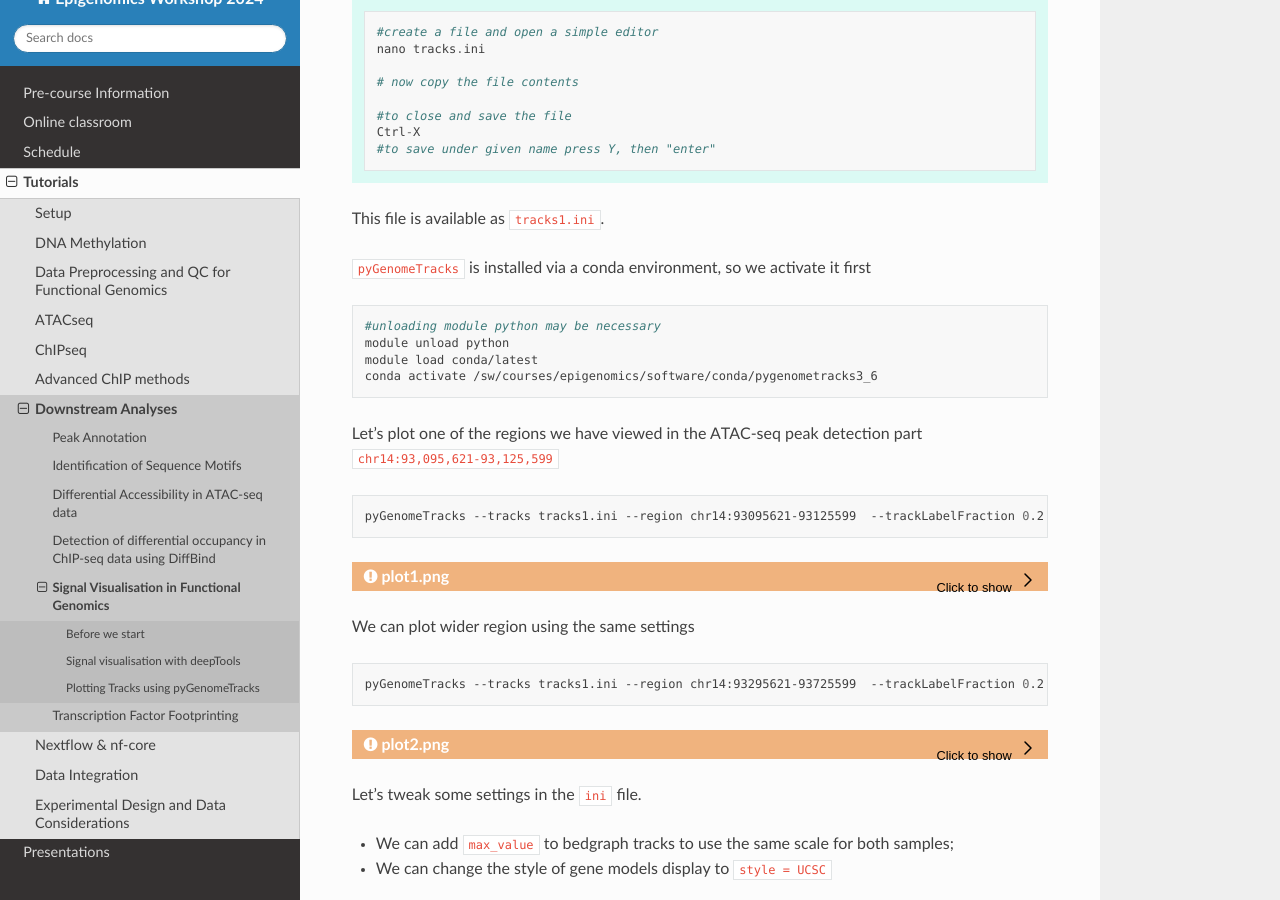
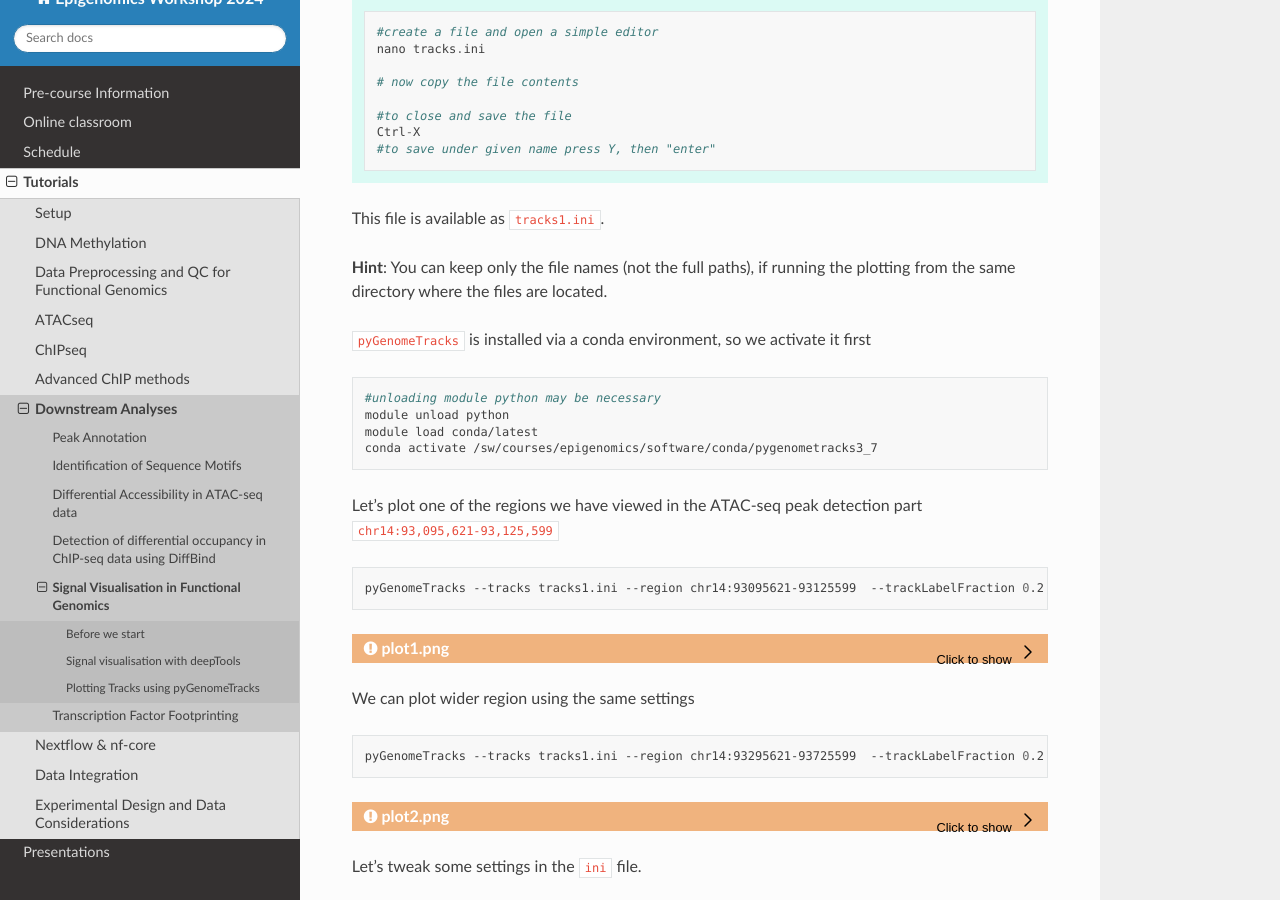
Before and after one commit to NBISweden/workshop-epigenomics-RTDs, a Sphinx documentation site: the page built from docs/content/tutorials/visualisation/lab-visualisation.rst, in a window 1280 px wide and 900 px high, scrolled down 6187 px. Built offline with Sphinx 7.4.7 and the Read the Docs theme 2.0.0, drawn with Linux system fonts in a browser that asks for light colours.

Commit message:
Update lab-visualisation.rst

```diff
--- a/docs/content/tutorials/visualisation/lab-visualisation.rst
+++ b/docs/content/tutorials/visualisation/lab-visualisation.rst
@@ -355,6 +355,7 @@ Let's build a simple ``ini`` file::
 
 This file is available as ``tracks1.ini``.
 
+**Hint**: You can keep only the file names (not the full paths), if running the plotting from the same directory where the files are located.
 
 ``pyGenomeTracks`` is installed via a conda environment, so we activate it first
 
@@ -364,8 +365,7 @@ This file is available as ``tracks1.ini``.
 	#unloading module python may be necessary
 	module unload python
 	module load conda/latest
-	conda activate /sw/courses/epigenomics/software/conda/pygenometracks3_6
-
+	conda activate /sw/courses/epigenomics/software/conda/pygenometracks3_7
 
 Let's plot one of the regions we have viewed in the ATAC-seq peak detection part ``chr14:93,095,621-93,125,599``
 
```
